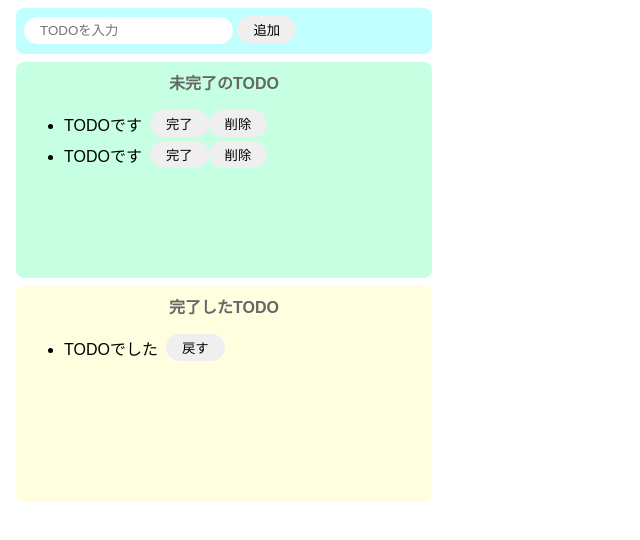
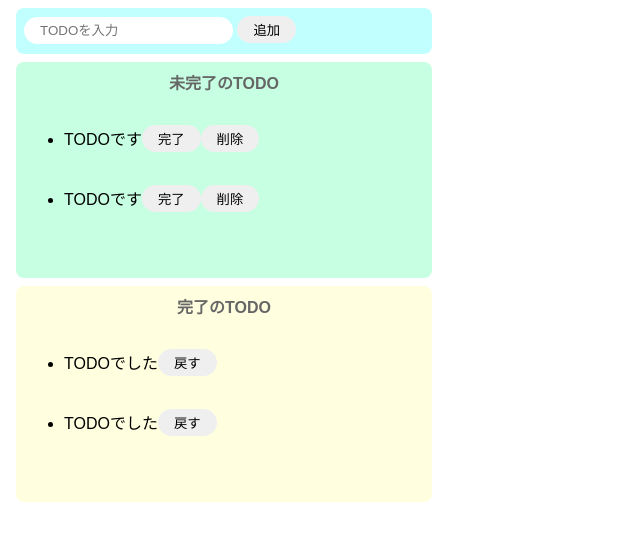
Before and after one commit to Plumnet/TODOfromplaneJavaScript, a website built with Parcel: page src/index.html in a window 1280 px wide. Shown: the whole page, without its empty margins (0-640 px from the left). Built offline with nearby package versions, Linux system fonts and the light colour scheme.

Commit message:
index.htmlをリニューアル版に修正、pタグの確認

```diff
--- a/src/index.html
+++ b/src/index.html
@@ -13,25 +13,37 @@
     <div class="incomplete-area">
       <p class="titile">未完了のTODO</p>
       <ul>
+        <li>
           <div class="list-row">
-          <li>TODOです</li>
+            <p class="todo-item">TODOです</p>
             <button>完了</button>
             <button>削除</button>
           </div>
+        </li>
+        <li>
           <div class="list-row">
-          <li>TODOです</li>
+            <p class="todo-item">TODOです</p>
             <button>完了</button>
             <button>削除</button>
           </div>
+        </li>
       </ul>
     </div>
     <div class="complete-area">
-      <p class="titile">完了したTODO</p>
+      <p class="titile">完了のTODO</p>
       <ul>
+        <li>
           <div class="list-row">
-          <li>TODOでした</li>
+            <p class="todo-item">TODOでした</p>
             <button>戻す</button>
           </div>
+        </li>
+        <li>
+          <div class="list-row">
+            <p class="todo-item">TODOでした</p>
+            <button>戻す</button>
+          </div>
+        </li>
       </ul>
     </div>
     <script src="./index.mjs" type="module"></script>
--- a/src/index.mjs
+++ b/src/index.mjs
@@ -9,12 +9,16 @@ const onClickAdd = () => {
 // li作成
   const li = document.createElement("li");
 
-
   // div生成
   const div = document.createElement("div");
   div.className = "list-row";
 
-  console.log(div);
+  // p生成
+  const p = document.createElement("p");
+  p.className = "todo-item";
+  p.innerText = inputText;
+
+  console.log(p);
 }
 
 document.getElementById("add-button").addEventListener("click", onClickAdd);
```
Lines whose indentation alone changed are shown as unchanged.
